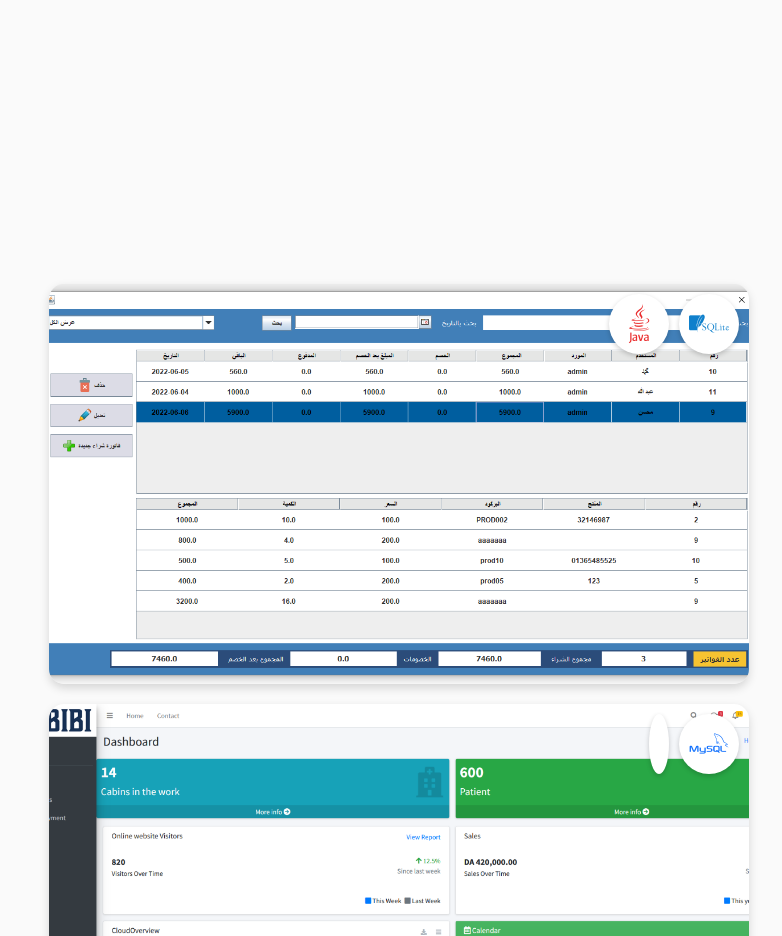
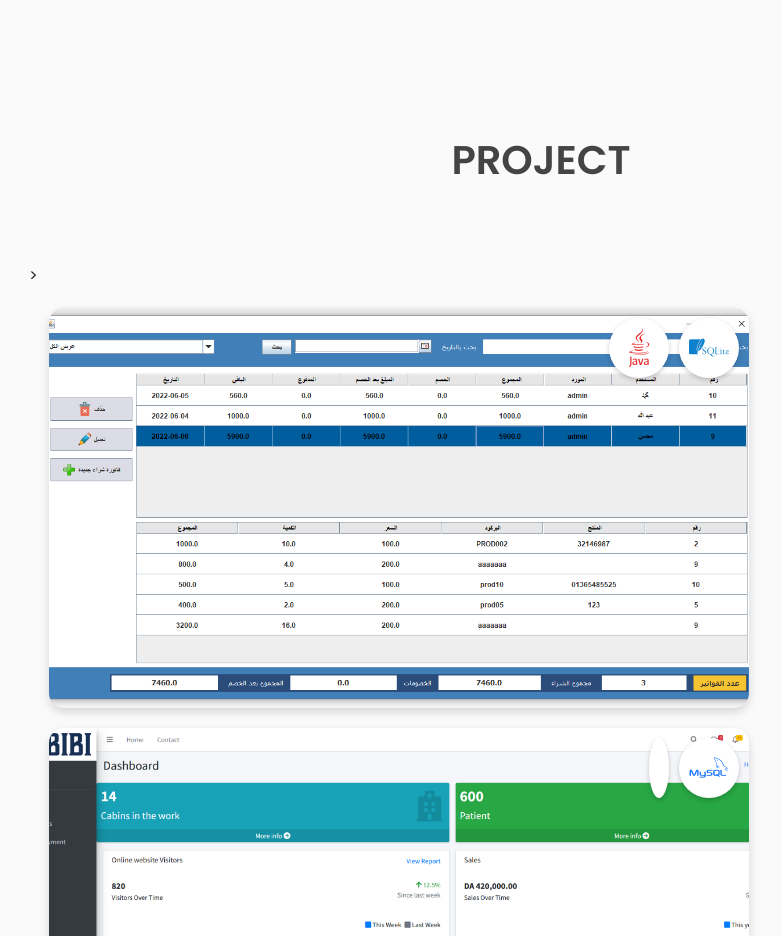
Before and after one commit to snpel/ouss.github.io, a website: page index.html in a window 1280 px wide. Shown: the part 1380-2316 px from the top of the page, without its empty margins (99-881 px from the left). Drawn offline with nearby package versions, Linux system fonts and the light colour scheme.

Commit message:
Update index.html

```diff
--- a/index.html
+++ b/index.html
@@ -154,8 +154,9 @@
 
             <!-- -------------- PROJECT BOX ---------------- -->
             <section class="section" id="projects"></section>
-                <div class="top-header pt-5">
-                </div>
+                <div class="top-header">
+                        <h1>PROJECT</h1>
+                    </div>>
                 <div class="project-row">
                     <div class="project-container-left">
                         <div class="project-container">
```
